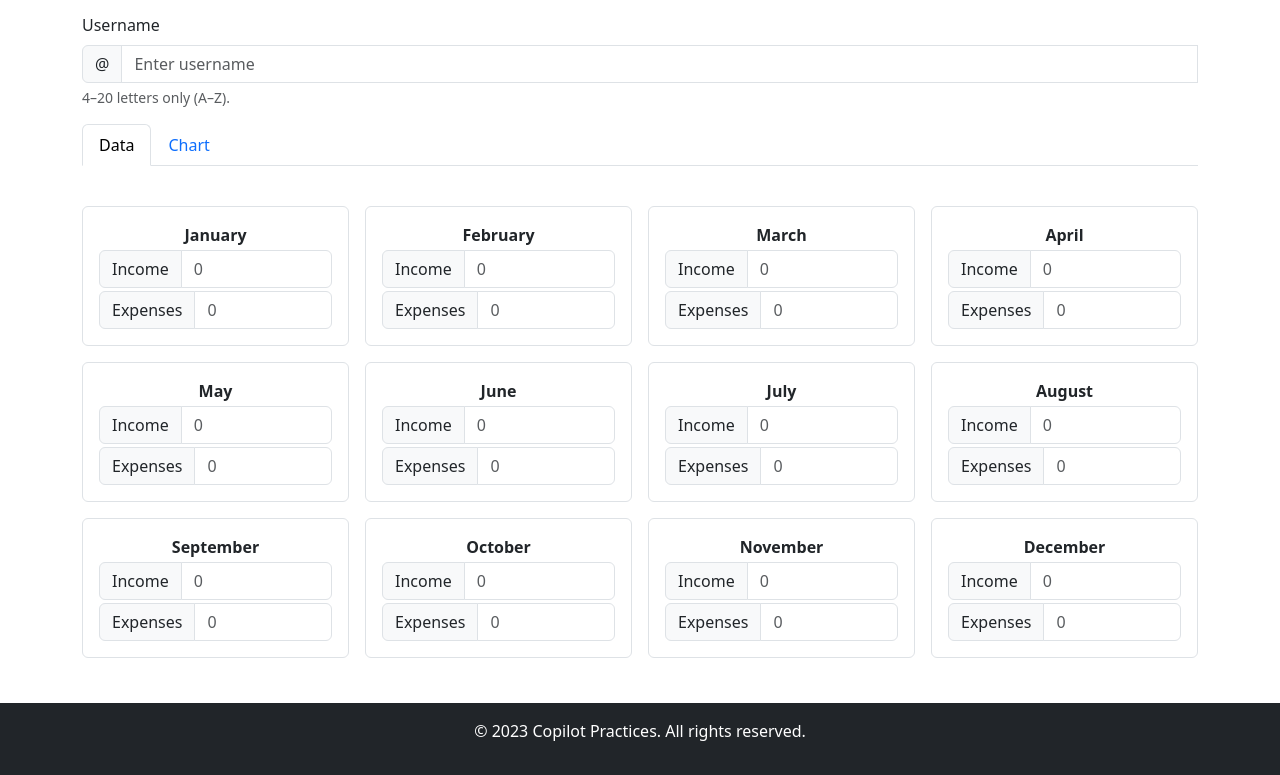
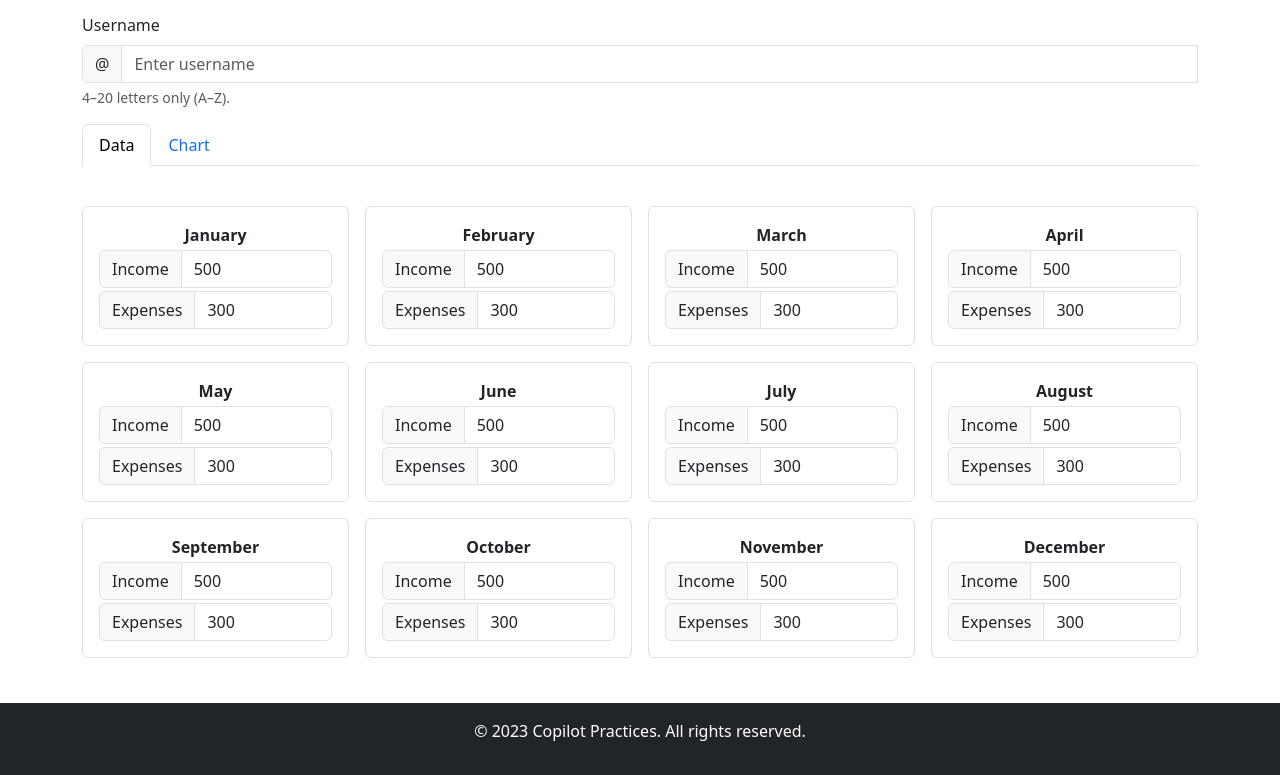
Before and after one commit to AnaidOrtega/copilot-practices, a website: page index.html in a window 1280 px wide. Shown: the part 371-1146 px from the top of the page. Drawn offline with nearby package versions, Linux system fonts and the light colour scheme.

Commit message:
Add input validation and default values for income and expenses fields

```diff
--- a/index.html
+++ b/index.html
@@ -60,12 +60,14 @@
                                         <div class="input-group">
                                             <label class="input-group-text" for="income-january">Income</label>
                                             <input id="income-january" type="number" class="form-control"
-                                                placeholder="0" aria-label="Income for January">
+                                                placeholder="0" aria-label="Income for January" min="100" max="1000"
+                                                value="500">
                                         </div>
                                         <div class="input-group">
                                             <label class="input-group-text" for="expenses-january">Expenses</label>
                                             <input id="expenses-january" type="number" class="form-control"
-                                                placeholder="0" aria-label="Expenses for January">
+                                                placeholder="0" aria-label="Expenses for January" min="100" max="1000"
+                                                value="300">
                                         </div>
                                     </div>
                                 </div>
@@ -80,12 +82,14 @@
                                         <div class="input-group">
                                             <label class="input-group-text" for="income-february">Income</label>
                                             <input id="income-february" type="number" class="form-control"
-                                                placeholder="0" aria-label="Income for February">
+                                                placeholder="0" aria-label="Income for February" min="100" max="1000"
+                                                value="500">
                                         </div>
                                         <div class="input-group">
                                             <label class="input-group-text" for="expenses-february">Expenses</label>
                                             <input id="expenses-february" type="number" class="form-control"
-                                                placeholder="0" aria-label="Expenses for February">
+                                                placeholder="0" aria-label="Expenses for February" min="100" max="1000"
+                                                value="300">
                                         </div>
                                     </div>
                                 </div>
@@ -100,12 +104,13 @@
                                         <div class="input-group">
                                             <label class="input-group-text" for="income-march">Income</label>
                                             <input id="income-march" type="number" class="form-control" placeholder="0"
-                                                aria-label="Income for March">
+                                                aria-label="Income for March" min="100" max="1000" value="500">
                                         </div>
                                         <div class="input-group">
                                             <label class="input-group-text" for="expenses-march">Expenses</label>
                                             <input id="expenses-march" type="number" class="form-control"
-                                                placeholder="0" aria-label="Expenses for March">
+                                                placeholder="0" aria-label="Expenses for March" min="100" max="1000"
+                                                value="300">
                                         </div>
                                     </div>
                                 </div>
@@ -120,12 +125,13 @@
                                         <div class="input-group">
                                             <label class="input-group-text" for="income-april">Income</label>
                                             <input id="income-april" type="number" class="form-control" placeholder="0"
-                                                aria-label="Income for April">
+                                                aria-label="Income for April" min="100" max="1000" value="500">
                                         </div>
                                         <div class="input-group">
                                             <label class="input-group-text" for="expenses-april">Expenses</label>
                                             <input id="expenses-april" type="number" class="form-control"
-                                                placeholder="0" aria-label="Expenses for April">
+                                                placeholder="0" aria-label="Expenses for April" min="100" max="1000"
+                                                value="300">
                                         </div>
                                     </div>
                                 </div>
@@ -140,12 +146,12 @@
                                         <div class="input-group">
                                             <label class="input-group-text" for="income-may">Income</label>
                                             <input id="income-may" type="number" class="form-control" placeholder="0"
-                                                aria-label="Income for May">
+                                                aria-label="Income for May" min="100" max="1000" value="500">
                                         </div>
                                         <div class="input-group">
                                             <label class="input-group-text" for="expenses-may">Expenses</label>
                                             <input id="expenses-may" type="number" class="form-control" placeholder="0"
-                                                aria-label="Expenses for May">
+                                                aria-label="Expenses for May" min="100" max="1000" value="300">
                                         </div>
                                     </div>
                                 </div>
@@ -160,12 +166,12 @@
                                         <div class="input-group">
                                             <label class="input-group-text" for="income-june">Income</label>
                                             <input id="income-june" type="number" class="form-control" placeholder="0"
-                                                aria-label="Income for June">
+                                                aria-label="Income for June" min="100" max="1000" value="500">
                                         </div>
                                         <div class="input-group">
                                             <label class="input-group-text" for="expenses-june">Expenses</label>
                                             <input id="expenses-june" type="number" class="form-control" placeholder="0"
-                                                aria-label="Expenses for June">
+                                                aria-label="Expenses for June" min="100" max="1000" value="300">
                                         </div>
                                     </div>
                                 </div>
@@ -180,12 +186,12 @@
                                         <div class="input-group">
                                             <label class="input-group-text" for="income-july">Income</label>
                                             <input id="income-july" type="number" class="form-control" placeholder="0"
-                                                aria-label="Income for July">
+                                                aria-label="Income for July" min="100" max="1000" value="500">
                                         </div>
                                         <div class="input-group">
                                             <label class="input-group-text" for="expenses-july">Expenses</label>
                                             <input id="expenses-july" type="number" class="form-control" placeholder="0"
-                                                aria-label="Expenses for July">
+                                                aria-label="Expenses for July" min="100" max="1000" value="300">
                                         </div>
                                     </div>
                                 </div>
@@ -200,12 +206,13 @@
                                         <div class="input-group">
                                             <label class="input-group-text" for="income-august">Income</label>
                                             <input id="income-august" type="number" class="form-control" placeholder="0"
-                                                aria-label="Income for August">
+                                                aria-label="Income for August" min="100" max="1000" value="500">
                                         </div>
                                         <div class="input-group">
                                             <label class="input-group-text" for="expenses-august">Expenses</label>
                                             <input id="expenses-august" type="number" class="form-control"
-                                                placeholder="0" aria-label="Expenses for August">
+                                                placeholder="0" aria-label="Expenses for August" min="100" max="1000"
+                                                value="300">
                                         </div>
                                     </div>
                                 </div>
@@ -220,12 +227,14 @@
                                         <div class="input-group">
                                             <label class="input-group-text" for="income-september">Income</label>
                                             <input id="income-september" type="number" class="form-control"
-                                                placeholder="0" aria-label="Income for September">
+                                                placeholder="0" aria-label="Income for September" min="100" max="1000"
+                                                value="500">
                                         </div>
                                         <div class="input-group">
                                             <label class="input-group-text" for="expenses-september">Expenses</label>
                                             <input id="expenses-september" type="number" class="form-control"
-                                                placeholder="0" aria-label="Expenses for September">
+                                                placeholder="0" aria-label="Expenses for September" min="100" max="1000"
+                                                value="300">
                                         </div>
                                     </div>
                                 </div>
@@ -240,12 +249,14 @@
                                         <div class="input-group">
                                             <label class="input-group-text" for="income-october">Income</label>
                                             <input id="income-october" type="number" class="form-control"
-                                                placeholder="0" aria-label="Income for October">
+                                                placeholder="0" aria-label="Income for October" min="100" max="1000"
+                                                value="500">
                                         </div>
                                         <div class="input-group">
                                             <label class="input-group-text" for="expenses-october">Expenses</label>
                                             <input id="expenses-october" type="number" class="form-control"
-                                                placeholder="0" aria-label="Expenses for October">
+                                                placeholder="0" aria-label="Expenses for October" min="100" max="1000"
+                                                value="300">
                                         </div>
                                     </div>
                                 </div>
@@ -260,12 +271,14 @@
                                         <div class="input-group">
                                             <label class="input-group-text" for="income-november">Income</label>
                                             <input id="income-november" type="number" class="form-control"
-                                                placeholder="0" aria-label="Income for November">
+                                                placeholder="0" aria-label="Income for November" min="100" max="1000"
+                                                value="500">
                                         </div>
                                         <div class="input-group">
                                             <label class="input-group-text" for="expenses-november">Expenses</label>
                                             <input id="expenses-november" type="number" class="form-control"
-                                                placeholder="0" aria-label="Expenses for November">
+                                                placeholder="0" aria-label="Expenses for November" min="100" max="1000"
+                                                value="300">
                                         </div>
                                     </div>
                                 </div>
@@ -280,12 +293,14 @@
                                         <div class="input-group">
                                             <label class="input-group-text" for="income-december">Income</label>
                                             <input id="income-december" type="number" class="form-control"
-                                                placeholder="0" aria-label="Income for December">
+                                                placeholder="0" aria-label="Income for December" min="100" max="1000"
+                                                value="500">
                                         </div>
                                         <div class="input-group">
                                             <label class="input-group-text" for="expenses-december">Expenses</label>
                                             <input id="expenses-december" type="number" class="form-control"
-                                                placeholder="0" aria-label="Expenses for December">
+                                                placeholder="0" aria-label="Expenses for December" min="100" max="1000"
+                                                value="300">
                                         </div>
                                     </div>
                                 </div>
```
